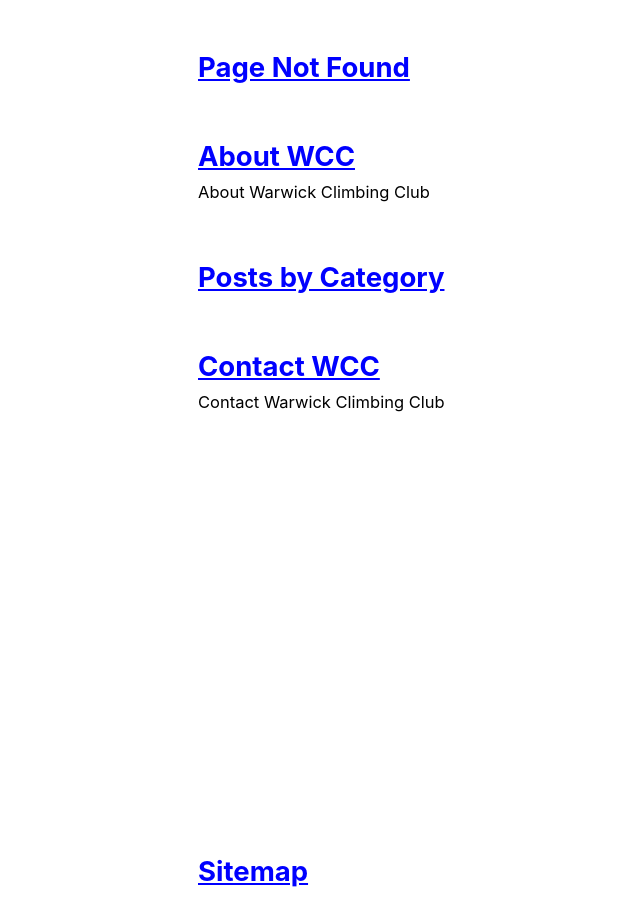
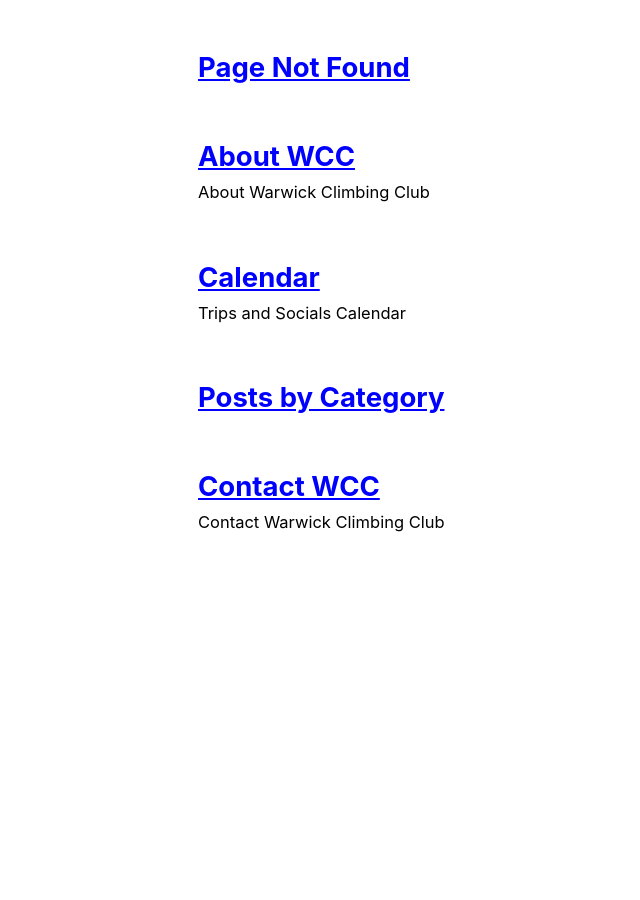
Before and after one commit to warwickclimbing/warwickclimbing.github.io, a Jekyll site: the page built from _pages/sitemap.md, in a window 1280 px wide and 900 px high, scrolled down 369 px. Shown: the whole window, without its empty margins (124-764 px from the left). Built offline with Jekyll 4.4.1, drawn with Linux system fonts in a browser that asks for light colours; cached includes are drawn as plain includes; nearby versions of some CDN libraries.

Commit message:
Placeholder Calendar page

```diff
--- /dev/null
+++ b/_pages/calendar.md
@@ -0,0 +1,9 @@
+---
+permalink: /calendar/
+title: "Calendar"
+excerpt: "Trips and Socials Calendar"
+last_modified_at: 2020-07-01
+toc: false
+---
+
+Placeholder
```
Also changed, not shown: _pages/home.md (+1 -1 lines).
